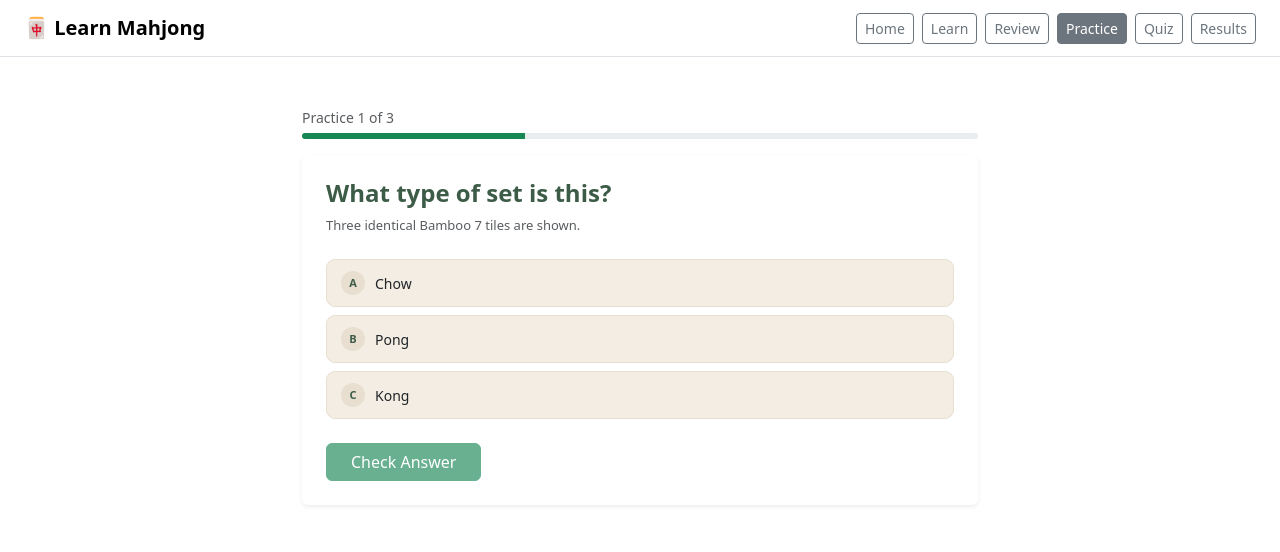
After one commit to madelinejmg/COMS-W4170-Prototype, a Flask app: page /practice/1 in a window 1280 px wide. The commit adds this page. Shown: the top 552 px of the page. Run offline with Flask 3, Linux system fonts and the light colour scheme.

Commit message:
Align styles, add learn/review/practice pages, switch to user_data.json

```diff
--- a/data/user_data.json
+++ b/data/user_data.json
@@ -0,0 +1,6 @@
+{
+  "started_at": null,
+  "lesson_visits": {},
+  "practice_answers": {},
+  "quiz_answers": {}
+}
--- a/server.py
+++ b/server.py
@@ -1,106 +1,175 @@
-from flask import Flask, render_template, session, redirect, url_for, request
+from flask import Flask, render_template, request, redirect, url_for
 import json
+import os
 from datetime import datetime
 
-app = Flask(__name__)
-app.secret_key = 'mahjong-secret-key'
+app = Flask(__name__, static_folder='static', template_folder='templates')
 
-with open('data/quiz.json') as f:
-    questions = json.load(f)
+def load_json(filename):
+    filepath = os.path.join(os.path.dirname(__file__), 'data', filename)
+    with open(filepath, 'r', encoding='utf-8') as f:
+        return json.load(f)
 
-total = len(questions)
+def get_user_data():
+    filepath = os.path.join(os.path.dirname(__file__), 'data', 'user_data.json')
+    try:
+        with open(filepath, 'r', encoding='utf-8') as f:
+            content = f.read().strip()
+            if content:
+                return json.loads(content)
+    except:
+        pass
+    return {'started_at': None, 'lesson_visits': {}, 'practice_answers': {}, 'quiz_answers': {}}
+
+def save_user_data(data):
+    filepath = os.path.join(os.path.dirname(__file__), 'data', 'user_data.json')
+    with open(filepath, 'w', encoding='utf-8') as f:
+        json.dump(data, f, indent=2, ensure_ascii=False)
 
 
 @app.route('/')
 def home():
+    user_data = {'started_at': None, 'lesson_visits': {}, 'practice_answers': {}, 'quiz_answers': {}}
+    save_user_data(user_data)
     return render_template('home.html')
 
 
 @app.route('/start')
 def start():
-    session.clear() # clear last record
-    session['started_at'] = datetime.now().isoformat() # start time
-    session['answers'] = {}
-    return redirect(url_for('quiz', question_num=1))
+    user_data = get_user_data()
+    user_data['started_at'] = datetime.now().isoformat()
+    user_data['quiz_answers'] = {}
+    save_user_data(user_data)
+    return redirect(url_for('learn', lesson_num=1))
+
+
+@app.route('/learn/<int:lesson_num>')
+def learn(lesson_num):
+    lessons = load_json('lessons.json')
+    total_lessons = len(lessons)
+
+    if lesson_num < 1 or lesson_num > total_lessons:
+        return redirect(url_for('learn', lesson_num=1))
+
+    lesson = lessons[lesson_num - 1]
+
+    user_data = get_user_data()
+    user_data['lesson_visits'][str(lesson_num)] = datetime.now().isoformat()
+    save_user_data(user_data)
+
+    return render_template('learn.html', lesson=lesson, lesson_num=lesson_num, total_lessons=total_lessons)
+
+
+@app.route('/practice/<int:question_num>')
+def practice(question_num):
+    questions = load_json('practice.json')
+    total = len(questions)
+
+    if question_num < 1 or question_num > total:
+        return redirect(url_for('practice', question_num=1))
+
+    question = questions[question_num - 1]
+    return render_template('practice.html', question=question, question_num=question_num, total=total)
+
+
+@app.route('/practice/<int:question_num>/answer', methods=['POST'])
+def practice_answer(question_num):
+    questions = load_json('practice.json')
+    question = questions[question_num - 1]
+
+    selected = int(request.form.get('answer', -1))
+    correct = question['correct']
+    is_correct = selected == correct
+
+    user_data = get_user_data()
+    user_data['practice_answers'][str(question_num)] = {
+        'selected': selected,
+        'correct': correct,
+        'is_correct': is_correct,
+        'time': datetime.now().isoformat()
+    }
+    save_user_data(user_data)
+
+    return render_template('practice.html', question=question, question_num=question_num,
+                           total=len(questions), selected=selected, is_correct=is_correct, show_result=True)
+
+
+@app.route('/quiz/<int:question_num>', methods=['GET', 'POST'])
+def quiz(question_num):
+    questions = load_json('quiz.json')
+    total = len(questions)
+
+    if question_num < 1 or question_num > total:
+        return redirect(url_for('results'))
+
+    q = questions[question_num - 1]
+    user_data = get_user_data()
+    answers = user_data.get('quiz_answers', {})
+
+    if request.method == 'POST':
+        answer = request.form.get('answer')
+        showing_feedback = request.form.get('submitted') == '1'
+
+        if not showing_feedback and answer is not None:
+            try:
+                is_correct = int(answer) == q['answer']
+            except (TypeError, ValueError):
+                is_correct = False
+
+            answers[str(question_num)] = {
+                'selected': answer,
+                'is_correct': is_correct,
+                'time': datetime.now().isoformat()
+            }
+            user_data['quiz_answers'] = answers
+            save_user_data(user_data)
+
+            return render_template('quiz.html', q=q, question_num=question_num, total=total,
+                                   submitted_answer=answer, is_correct=is_correct, show_feedback=True)
+
+        if question_num < total:
+            return redirect(url_for('quiz', question_num=question_num + 1))
+        return redirect(url_for('results'))
+
+    previous = answers.get(str(question_num), {}).get('selected')
+    return render_template('quiz.html', q=q, question_num=question_num, total=total,
+                           submitted_answer=previous, is_correct=None, show_feedback=False)
 
 
 @app.route('/resume')
 def resume():
-    answers = session.get('answers', {})
+    questions = load_json('quiz.json')
+    total = len(questions)
+    user_data = get_user_data()
+    answers = user_data.get('quiz_answers', {})
+
     if not answers:
-        return redirect(url_for('start'))
+        return redirect(url_for('quiz', question_num=1))
+
     for i in range(1, total + 1):
         if str(i) not in answers:
             return redirect(url_for('quiz', question_num=i))
     return redirect(url_for('results'))
 
 
-@app.route('/learn/<int:lesson_num>')
-def learn(lesson_num):
-    return render_template('learn.html', lesson_num=lesson_num)
-
-
-@app.route('/quiz/<int:question_num>', methods=['GET', 'POST'])
-def quiz(question_num):
-    if question_num < 1 or question_num > total:
-        return redirect(url_for('results'))
-
-    q = questions[question_num - 1]
-    answers = session.get('answers', {})
-
-    if request.method == 'POST':
-        answer = request.form.get('answer')
-        showing_feedback = request.form.get('submitted') == '1'
-
-        if not showing_feedback and answer is not None:
-            answers[str(question_num)] = answer
-            session['answers'] = answers
-            session.modified = True
-
-            try:
-                is_correct = int(answer) == q['answer']
-            except (TypeError, ValueError):
-                is_correct = False
-
-            return render_template('quiz.html',
-                q=q,
-                question_num=question_num,
-                total=total,
-                submitted_answer=answer,
-                is_correct=is_correct,
-                show_feedback=True
-            )
-
-        next_page = question_num + 1 if question_num < total else None
-        if next_page:
-            return redirect(url_for('quiz', question_num=next_page))
-        return redirect(url_for('results'))
-
-    previous = answers.get(str(question_num))
-    return render_template('quiz.html',
-        q=q,
-        question_num=question_num,
-        total=total,
-        submitted_answer=previous,
-        is_correct=None,
-        show_feedback=False
-    )
-
-
 @app.route('/results')
 def results():
-    answers = session.get('answers', {})
+    questions = load_json('quiz.json')
+    total = len(questions)
+    user_data = get_user_data()
+    answers = user_data.get('quiz_answers', {})
+
     if not answers:
         return redirect(url_for('home'))
 
     score = 0
-    results = []
+    result_rows = []
 
     for q in questions:
-        user_ans = answers.get(str(q['id']))
+        entry = answers.get(str(q['id']))
 
-        if user_ans is None:
-            results.append({
+        if entry is None:
+            result_rows.append({
                 'question': q['question'],
                 'explanation': q['explanation'],
                 'is_correct': False,
@@ -108,29 +177,19 @@ def results():
             })
             continue
 
-        try:
-            correct = int(user_ans) == q['answer']
-        except (TypeError, ValueError):
-            correct = False
-
+        correct = entry.get('is_correct', False)
         if correct:
             score += 1
 
-        results.append({
+        result_rows.append({
             'question': q['question'],
             'explanation': q['explanation'],
             'is_correct': correct,
             'skipped': False
         })
 
-    percent = round(score / total * 100)
-    return render_template('results.html',
-        score=score,
-        total=total,
-        answered=len(answers),
-        percent=percent,
-        results=results
-    )
+    return render_template('results.html', score=score, total=total,
+                           answered=len(answers), results=result_rows)
 
 
 if __name__ == '__main__':
--- a/templates/layout.html
+++ b/templates/layout.html
@@ -0,0 +1,31 @@
+<!DOCTYPE html>
+<html lang="en">
+<head>
+  <meta charset="UTF-8">
+  <meta name="viewport" content="width=device-width, initial-scale=1.0">
+  <title>{% block title %}Learn Mahjong{% endblock %}</title>
+  <link href="https://cdn.jsdelivr.net/npm/bootstrap@5.3.0/dist/css/bootstrap.min.css" rel="stylesheet">
+  <link rel="stylesheet" href="{{ url_for('static', filename='css/style.css') }}">
+</head>
+<body>
+
+<nav class="navbar navbar-expand-lg navbar-light bg-white border-bottom px-4">
+  <a class="navbar-brand fw-bold" href="/">🀄 Learn Mahjong</a>
+  <div class="ms-auto d-flex gap-2">
+    <a href="/" class="btn btn-sm btn-outline-secondary {% if request.endpoint == 'home' %}active{% endif %}">Home</a>
+    <a href="/learn/1" class="btn btn-sm btn-outline-secondary {% if request.endpoint == 'learn' and request.view_args.get('lesson_num') != 6 %}active{% endif %}">Learn</a>
+    <a href="/learn/6" class="btn btn-sm btn-outline-secondary {% if request.endpoint == 'learn' and request.view_args.get('lesson_num') == 6 %}active{% endif %}">Review</a>
+    <a href="/practice/1" class="btn btn-sm btn-outline-secondary {% if request.endpoint in ['practice', 'practice_answer'] %}active{% endif %}">Practice</a>
+    <a href="/resume" class="btn btn-sm btn-outline-secondary {% if request.endpoint == 'quiz' %}active{% endif %}">Quiz</a>
+    <a href="/results" class="btn btn-sm btn-outline-secondary {% if request.endpoint == 'results' %}active{% endif %}">Results</a>
+  </div>
+</nav>
+
+<main class="container py-5" style="max-width:700px">
+  {% block content %}{% endblock %}
+</main>
+
+<script src="https://cdn.jsdelivr.net/npm/bootstrap@5.3.0/dist/js/bootstrap.bundle.min.js"></script>
+<script src="{{ url_for('static', filename='js/main.js') }}"></script>
+</body>
+</html>
--- /dev/null
+++ b/templates/practice.html
@@ -0,0 +1,99 @@
+{% extends "layout.html" %}
+{% block title %}Practice — Question {{ question_num }}{% endblock %}
+
+{% block content %}
+
+<div class="mb-3">
+  <small class="text-muted">Practice {{ question_num }} of {{ total }}</small>
+  <div class="progress mt-1" style="height:6px">
+    <div class="progress-bar bg-success" style="width:{{ (question_num / total * 100)|int }}%"></div>
+  </div>
+</div>
+
+<div class="card shadow-sm border-0 p-4">
+  <h4 class="fw-bold mb-2" style="color:#3d5c47">{{ question.question }}</h4>
+  <p class="text-muted mb-4" style="font-size:13px">{{ question.description }}</p>
+
+  {% if not show_result %}
+  <form method="POST" action="/practice/{{ question_num }}/answer">
+    <div class="d-flex flex-column gap-2 mb-4">
+      {% for option in question.options %}
+      <div class="opt-row" onclick="selectPracticeOption(this, {{ loop.index0 }})">
+        <span class="opt-letter">{{ ['A','B','C','D'][loop.index0] }}</span>
+        <span>{{ option }}</span>
+      </div>
+      {% endfor %}
+    </div>
+    <input type="hidden" name="answer" id="practice-answer" value="">
+    <button type="submit" class="btn btn-success px-4" id="practice-submit" disabled>Check Answer</button>
+  </form>
+
+  {% else %}
+
+  <div class="d-flex flex-column gap-2 mb-4">
+    {% for option in question.options %}
+    {% set i = loop.index0 %}
+    <div class="opt-row
+      {% if i == question.correct %}opt-correct
+      {% elif i == selected and not is_correct %}opt-wrong
+      {% endif %}">
+      <span class="opt-letter">{{ ['A','B','C','D'][i] }}</span>
+      <span>{{ option }}</span>
+      {% if i == question.correct %}
+        <span class="ms-auto fw-bold" style="color:#2d6b38">✓</span>
+      {% elif i == selected and not is_correct %}
+        <span class="ms-auto fw-bold" style="color:#8c3030">✗</span>
+      {% endif %}
+    </div>
+    {% endfor %}
+  </div>
+
+  <div class="feedback-box {% if is_correct %}feedback-correct{% else %}feedback-wrong{% endif %} mb-4">
+    {% if is_correct %}<strong>Correct!</strong>{% else %}<strong>Not quite.</strong>{% endif %}
+    {{ question.explanation }}
+  </div>
+
+  {% if question_num < total %}
+  <a href="/practice/{{ question_num + 1 }}" class="btn btn-success px-4">Next →</a>
+  {% else %}
+  <a href="/resume" class="btn btn-success px-4">Start Quiz →</a>
+  {% endif %}
+
+  {% endif %}
+</div>
+
+<style>
+.opt-row {
+  display: flex; align-items: center; gap: 10px;
+  background: #f3ede3; border: 1.5px solid #e8dfd0;
+  border-radius: 9px; padding: 11px 14px;
+  font-size: 14px; cursor: pointer; user-select: none;
+  transition: background .15s, border-color .15s;
+}
+.opt-row:hover:not(.opt-correct):not(.opt-wrong):not(.opt-selected) {
+  border-color: #7fa88c; background: #eaf2ec;
+}
+.opt-selected { border-color: #5a7c65 !important; background: #eaf2ec !important; font-weight: 600; }
+.opt-correct  { background: #edf7ee !important; border-color: #5a9e65 !important; color: #2d6b38; font-weight: 600; }
+.opt-wrong    { background: #fdf0ee !important; border-color: #c47a74 !important; color: #8c3030; }
+.opt-letter {
+  width: 24px; height: 24px; border-radius: 50%;
+  background: #e8dfd0; display: flex; align-items: center;
+  justify-content: center; font-size: 11px; font-weight: 700;
+  flex-shrink: 0; color: #3d5c47;
+}
+.feedback-box { padding: 14px 18px; border-radius: 10px; font-size: 14px; line-height: 1.65; }
+.feedback-correct { background: #edf7ee; border-left: 4px solid #5a9e65; color: #2d6b38; }
+.feedback-wrong   { background: #fdf0ee; border-left: 4px solid #c47a74; color: #8c3030; }
+</style>
+
+<script>
+function selectPracticeOption(el, index) {
+  document.querySelectorAll('.opt-row').forEach(r => r.classList.remove('opt-selected'));
+  el.classList.add('opt-selected');
+  document.getElementById('practice-answer').value = index;
+  document.getElementById('practice-submit').disabled = false;
+}
+</script>
+
+{% endblock %}
```
Also changed, not shown: data/lessons.json (+87 -0 lines), data/practice.json (added, +29 -0 lines), templates/home.html (+12 -13 lines), templates/learn.html (+51 -16 lines), templates/quiz.html (+8 -41 lines), templates/results.html (+20 -56 lines).
